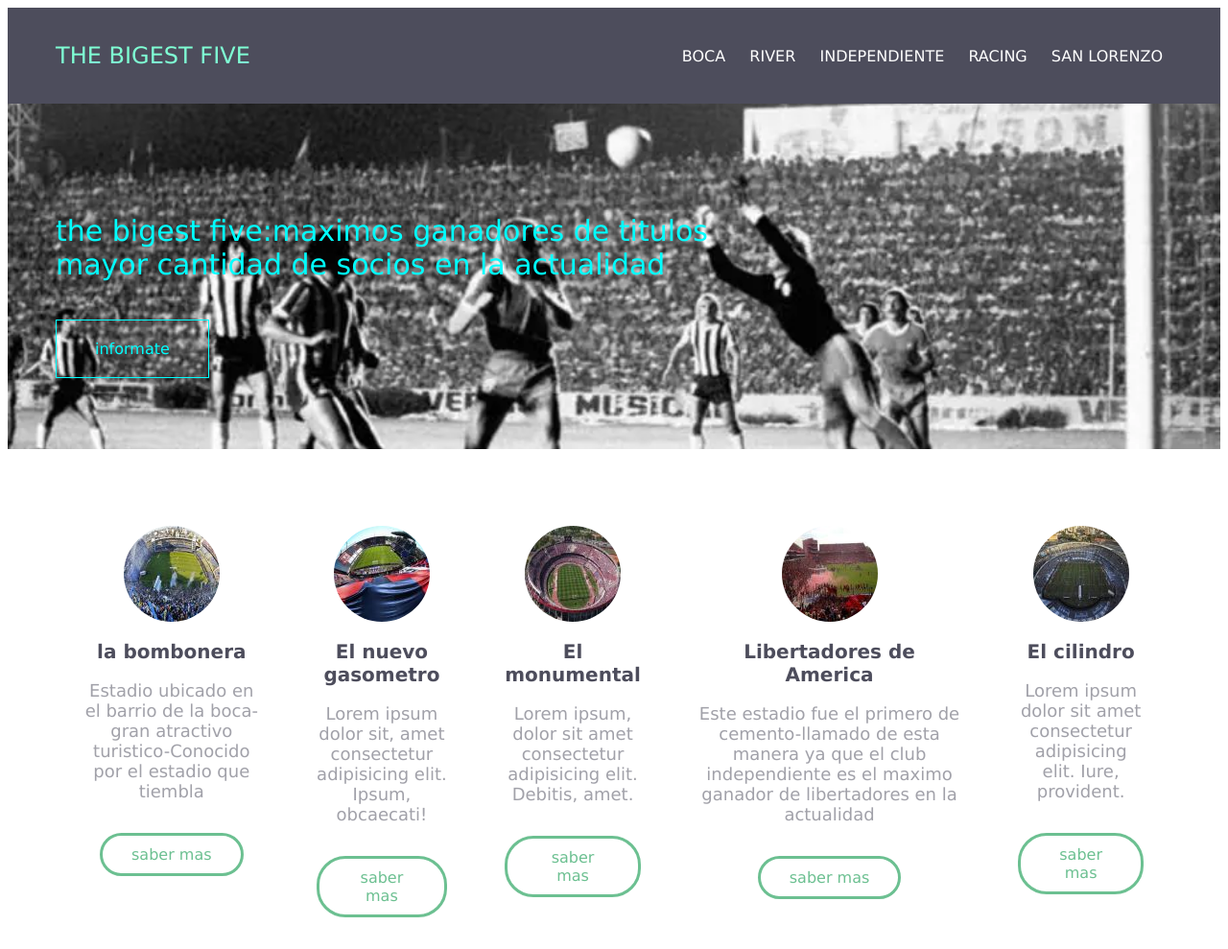
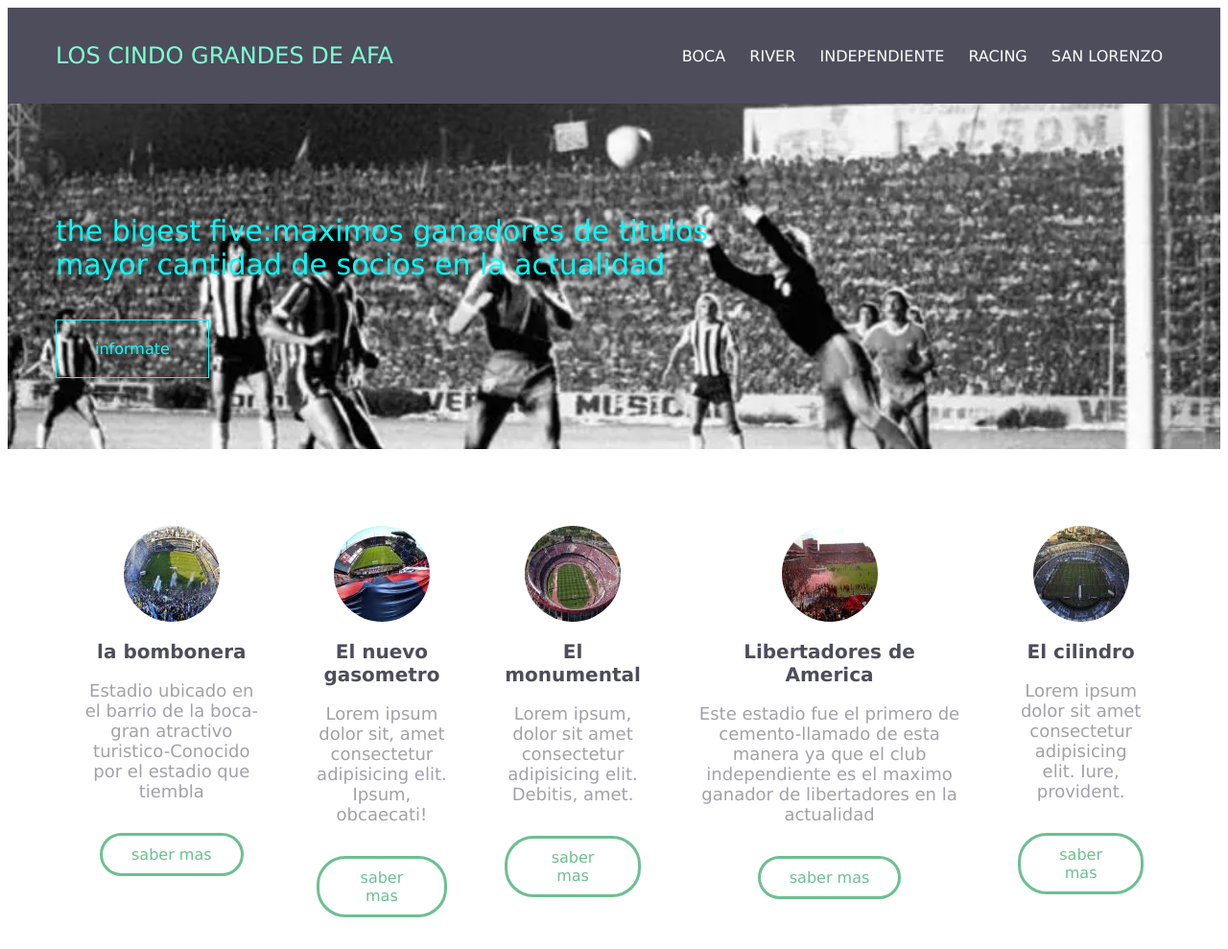
Before and after one commit to diego9992/coderhouse-diego, a plain HTML site: page index.html in a window 1280 px wide. Shown: the top 989 px of the page at 96% size. Drawn offline with Linux system fonts and the light colour scheme; files that its build step writes are made by us from their sources; files whose address does not match are found by name.

Commit message:
segundo commit

```diff
--- a/index.html
+++ b/index.html
@@ -11,7 +11,7 @@
 </head>
 <body>
     <header>
-        <h2 class="logo">The Bigest Five</h2>
+        <h2 class="logo">los cindo grandes de AFA </h2>
         <input type="checkbox" id="check">
         <label for="check" class="mostrar-menu">
             &#8801
```
